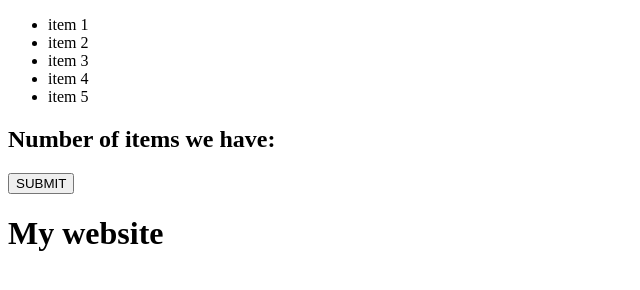
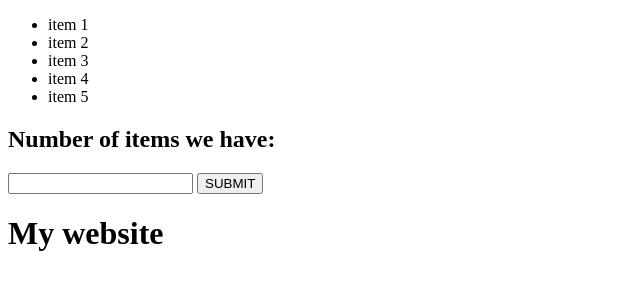
Before and after one commit to d00mducky/JS-Exercises, a plain HTML site: page event-bubbling/index.html in a window 1280 px wide. Shown: the whole page, without its empty margins (0-640 px from the left). Drawn offline with Linux system fonts and the light colour scheme.

Commit message:
added text input and form submission

```diff
--- a/event-bubbling/index.html
+++ b/event-bubbling/index.html
@@ -16,7 +16,13 @@
     <li class="item">item 5</li>
   </ul>
   <h2 class="todo-num">Number of items we have: <b></b></h2>
-  <button id="submit">SUBMIT</button>
+
+  <form>
+    <input type="text" name="name" class="name-input">
+    <button id="submit">SUBMIT</button>
+  </form>
+
+
   <h1 class="main-title">My website</h1>
   <script src="./app.js"></script>
 </body>
```
